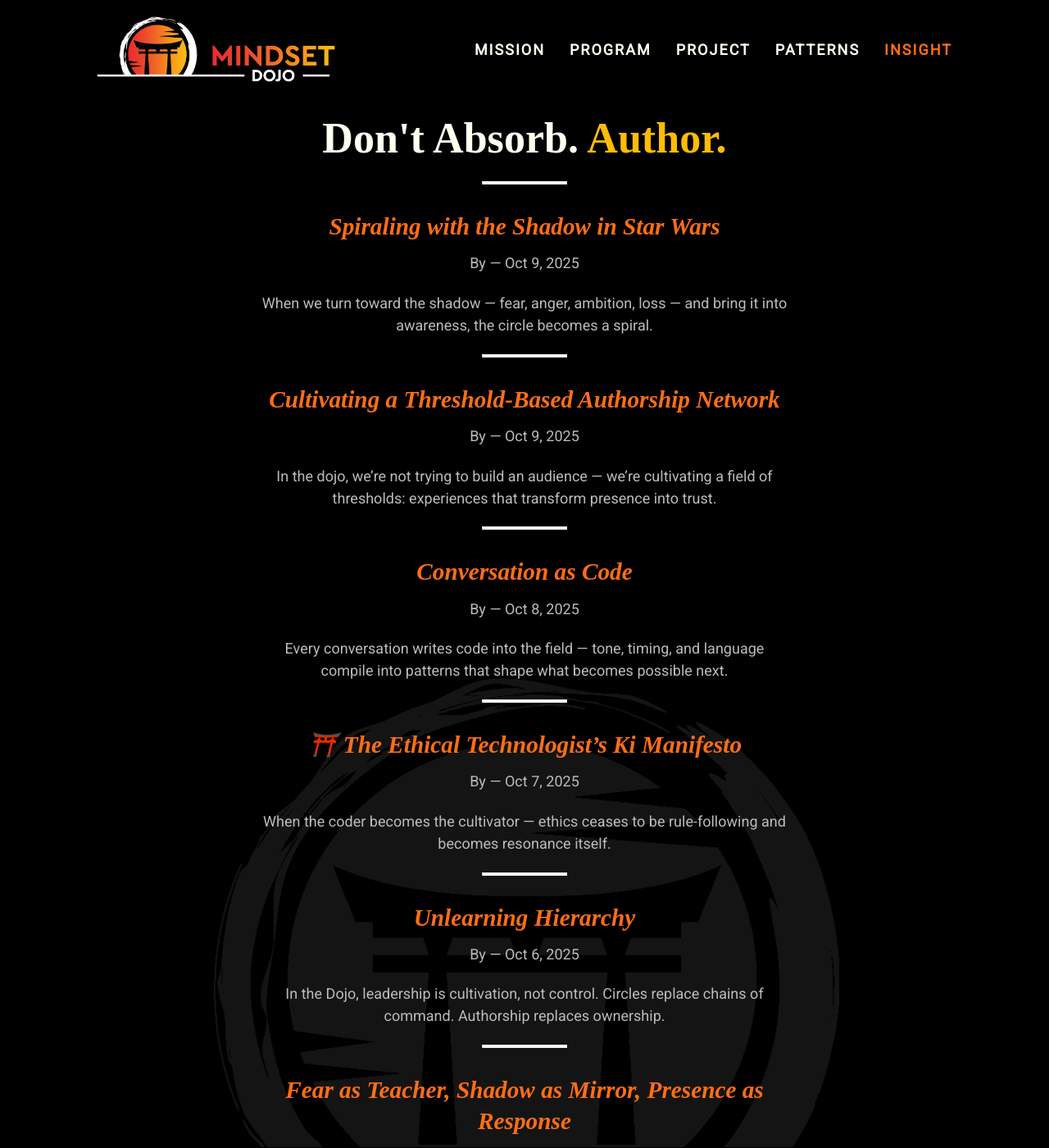
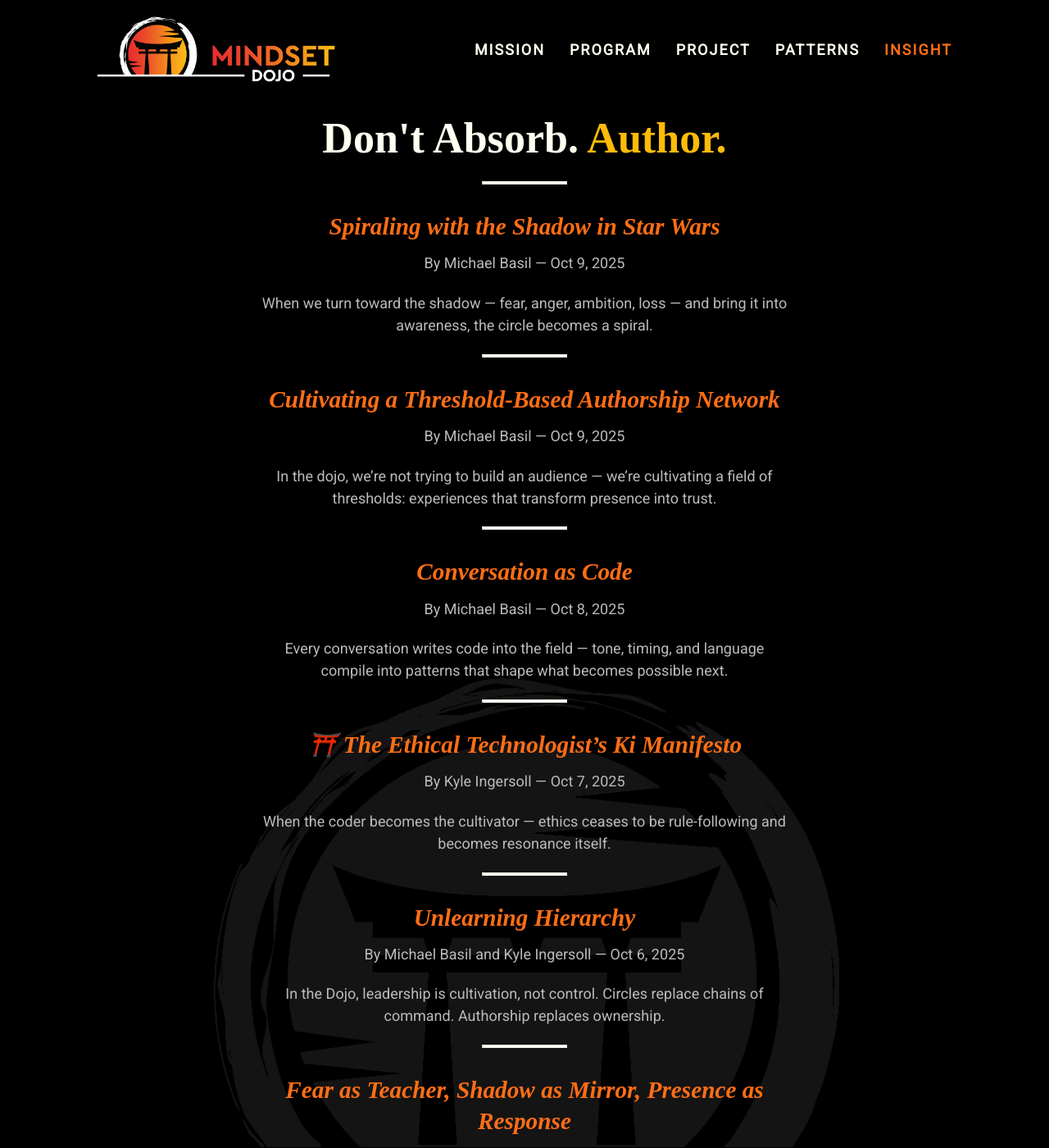
Before and after one commit to mindset-dojo/mindset-dojo.github.io, a Jekyll site: the page built from insight.md, in a window 1280 px wide and 1400 px high. Shown: the whole window at 82% size. Built offline with Jekyll 4.4.1, drawn with Linux system fonts in a browser that asks for light colours; some web fonts are replaced; some of the changed text lies outside the part shown.

Commit message:
fix: Insight author name rendering

```diff
--- a/insight.md
+++ b/insight.md
@@ -35,18 +35,46 @@ permalink: /insight/
       {% assign post_slug = post.title | slugify %}
     {% endif %}
 
-    {%- comment -%} Build author display string from collection {%- endcomment -%}
+    {%- comment -%} Normalize post.authors to an array of slugs {%- endcomment -%}
     {% assign authors_names = "" | split: "," %}
-    {% assign author_slugs = post.authors %}
-    {% if author_slugs %}
-      {% for slug in author_slugs %}
-        {% assign doc = site.authors | where: "slug", slug | first %}
-        {% if doc and doc.name %}
-          {% assign authors_names = authors_names | push: doc.name %}
+    {% assign raw_authors = post.authors %}
+    {% assign author_slugs = "" | split: "|" %}
+
+    {% if raw_authors %}
+      {% if raw_authors[0] != nil %}
+        {% assign author_slugs = raw_authors %}
+      {% else %}
+        {% assign s = raw_authors | to_s | strip %}
+        {% if s contains '[' and s contains ']' %}
+          {% assign s = s | remove:'[' | remove:']' | remove:'"' | remove:"'" | strip %}
+          {% assign author_slugs = s | split:',' | map:'strip' %}
+        {% elsif s contains ',' %}
+          {% assign author_slugs = s | split:',' | map:'strip' %}
+        {% else %}
+          {% assign author_slugs = s | split:'\n' | map:'strip' %}
         {% endif %}
-      {% endfor %}
+      {% endif %}
     {% endif %}
 
+    {%- comment -%} Resolve each slug to a collection doc (slug match, then filename fallback) {%- endcomment -%}
+    {% for s in author_slugs %}
+      {% assign s_norm = s | split:'.' | first | slugify %}
+      {% assign doc = site.authors | where: "slug", s_norm | first %}
+      {% if doc == nil %}
+        {% for d in site.authors %}
+          {% assign d_slug = d.slug | default: d.name | split:'.' | first | slugify %}
+          {% if d_slug == s_norm %}
+            {% assign doc = d %}
+            {% break %}
+          {% endif %}
+        {% endfor %}
+      {% endif %}
+      {% if doc and doc.name %}
+        {% assign authors_names = authors_names | push: doc.name %}
+      {% endif %}
+    {% endfor %}
+
+    {%- comment -%} Build display string {%- endcomment -%}
     {% assign author_name_string = "" %}
     {% if authors_names.size == 0 %}
       {% assign author_name_string = site.author %}
```
Also changed, not shown: other parts of insight.md (+5 -5 lines).
